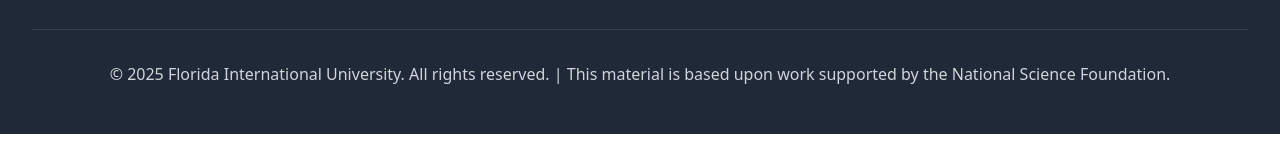
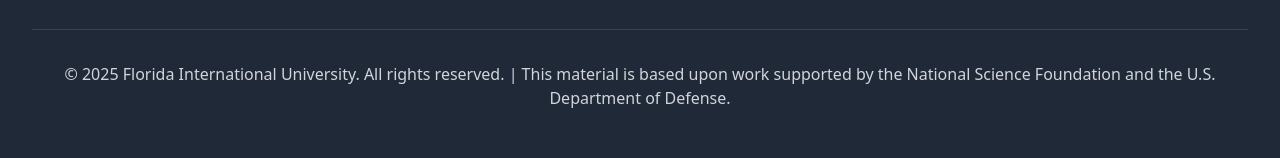
Before and after one commit to DynamicIO/ret, a website: page contact/index.html in a window 1280 px wide. Shown: the part 2815-2973 px from the top of the page. Before the commit the page ends 2949 px from the top, so only its background shows below. Drawn offline with nearby package versions, Linux system fonts and the light colour scheme.

Commit message:
small changes

```diff
--- a/contact/index.html
+++ b/contact/index.html
@@ -4,6 +4,7 @@
     <meta charset="UTF-8">
     <meta name="viewport" content="width=device-width, initial-scale=1.0">
     <title>Contact - REU ASSET: Advanced Secured Sensor Enabling Technologies at FIU</title>
+    <link rel="icon" type="image/jpeg" href="/FIU-logo.jpg">
     <script src="https://cdn.tailwindcss.com"></script>
     <script>
         tailwind.config = {
@@ -389,7 +390,7 @@
                 </div>
             </div>
             <div class="border-t border-gray-700 mt-8 pt-8 text-center text-gray-300">
-                <p>&copy; 2025 Florida International University. All rights reserved. | This material is based upon work supported by the National Science Foundation.</p>
+                <p>&copy; 2025 Florida International University. All rights reserved. | This material is based upon work supported by the National Science Foundation and the U.S. Department of Defense.</p>
             </div>
         </div>
     </footer>
```
Also changed, not shown: about/index.html (+1 -1 lines), alumni/index.html (+1 -0 lines), application/index.html (+1 -1 lines), faculty/index.html (+1 -1 lines), faq/index.html (+2 -1 lines), research/index.html (+1 -1 lines).
